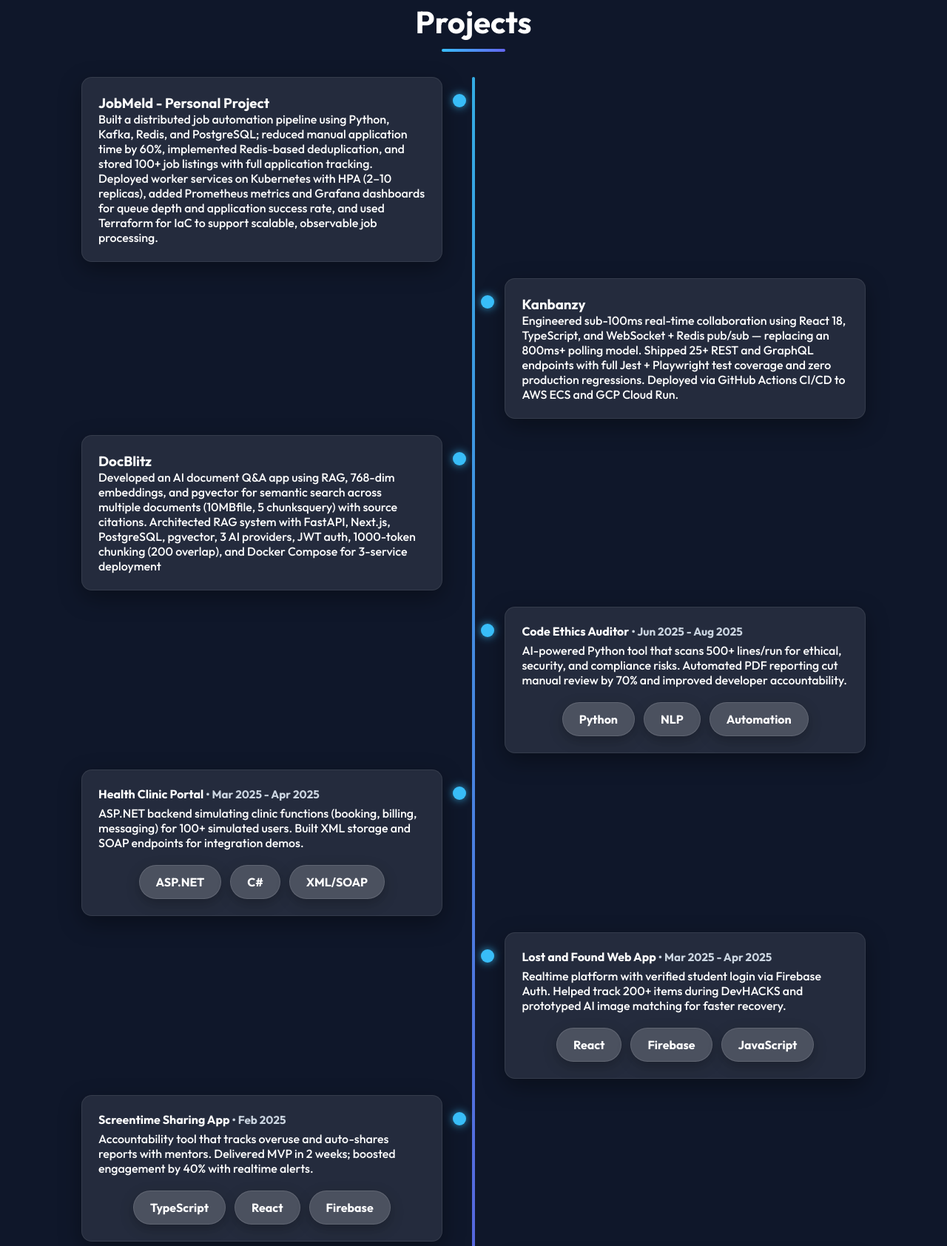
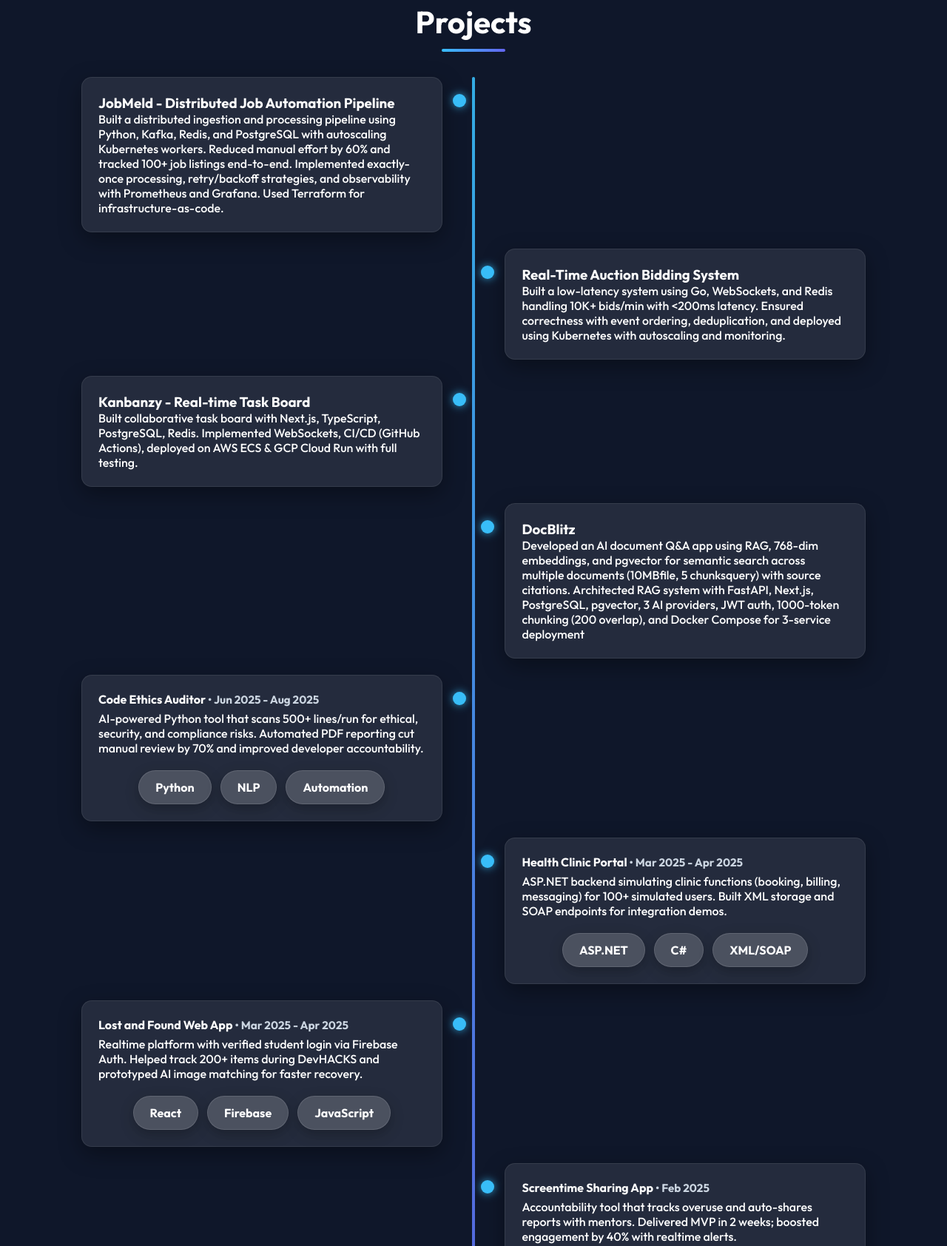
Before and after one commit to SumaReddy369/suma-mallu.github.io, a plain HTML site: page index.html in a window 1280 px wide. Shown: the part 2414-4098 px from the top of the page at 74% size. Drawn offline with Linux system fonts and the light colour scheme.

Commit message:
Revise project descriptions for clarity and detail

```diff
--- a/index.html
+++ b/index.html
@@ -298,49 +298,51 @@
     <h2 class="reveal">Projects</h2>
     <div class="timeline">
       <div class="tl-item left reveal glass">
-          <h3>JobMeld - Personal Project</h3>
-          <p>Built a distributed job automation pipeline using Python, Kafka, Redis, and PostgreSQL; reduced manual application time by 60%,
-implemented Redis-based deduplication, and stored 100+ job listings with full application tracking. Deployed worker services on Kubernetes with HPA (2–10 replicas), added Prometheus metrics and Grafana dashboards for queue
-depth and application success rate, and used Terraform for IaC to support scalable, observable job processing.</p>
+          <h3>JobMeld - Distributed Job Automation Pipeline</h3>
+          <p>Built a distributed ingestion and processing pipeline using Python, Kafka, Redis, and PostgreSQL with autoscaling Kubernetes workers. Reduced manual effort by 60% and tracked 100+ job listings end-to-end. Implemented exactly-once processing, retry/backoff strategies, and observability with Prometheus and Grafana. Used Terraform for infrastructure-as-code.</p>
         </div>
         <div class="tl-item right reveal glass">
-          <h3>Kanbanzy</h3>
-          <p>Engineered sub-100ms real-time collaboration using React 18, TypeScript, and WebSocket + Redis pub/sub — replacing an 800ms+ polling model. Shipped 25+ REST and GraphQL endpoints with full Jest + Playwright test coverage and zero production regressions. Deployed via GitHub Actions CI/CD to AWS ECS and GCP Cloud Run.</p>
+          <h3>Real-Time Auction Bidding System</h3>
+          <p>Built a low-latency system using Go, WebSockets, and Redis handling 10K+ bids/min with <200ms latency. Ensured correctness with event ordering, deduplication, and deployed using Kubernetes with autoscaling and monitoring.</p>
         </div>
         <div class="tl-item left reveal glass">
+          <h3>Kanbanzy - Real-time Task Board</h3>
+          <p>Built collaborative task board with Next.js, TypeScript, PostgreSQL, Redis. Implemented WebSockets, CI/CD (GitHub Actions), deployed on AWS ECS & GCP Cloud Run with full testing.</p>
+        </div>
+        <div class="tl-item right reveal glass">
           <h3>DocBlitz</h3>
           <p>Developed an AI document Q&A app using RAG, 768-dim embeddings, and pgvector for semantic search across multiple documents (10MBfile, 5 chunksquery) with source citations. Architected RAG system with FastAPI, Next.js, PostgreSQL, pgvector, 3 AI providers, JWT auth, 1000-token chunking (200
 overlap), and Docker Compose for 3-service deployment</p>
         </div>
-      <div class="tl-item right reveal glass">
+      <div class="tl-item left reveal glass">
         <div class="tl-title">Code Ethics Auditor <span class="tl-meta">• Jun 2025 - Aug 2025</span></div>
         <p>AI-powered Python tool that scans 500+ lines/run for ethical, security, and compliance risks. Automated PDF reporting cut manual review by 70% and improved developer accountability.</p>
         <div class="skills-grid mt-6">
           <span class="pill">Python</span><span class="pill">NLP</span><span class="pill">Automation</span>
         </div>
       </div>
-        <div class="tl-item left reveal glass">
+        <div class="tl-item right reveal glass">
         <div class="tl-title">Health Clinic Portal <span class="tl-meta">• Mar 2025 - Apr 2025</span></div>
         <p>ASP.NET backend simulating clinic functions (booking, billing, messaging) for 100+ simulated users. Built XML storage and SOAP endpoints for integration demos.</p>
         <div class="skills-grid mt-6">
           <span class="pill">ASP.NET</span><span class="pill">C#</span><span class="pill">XML/SOAP</span>
         </div>
       </div>
-      <div class="tl-item right reveal glass">
+      <div class="tl-item left reveal glass">
         <div class="tl-title">Lost and Found Web App <span class="tl-meta">• Mar 2025 - Apr 2025</span></div>
         <p>Realtime platform with verified student login via Firebase Auth. Helped track 200+ items during DevHACKS and prototyped AI image matching for faster recovery.</p>
         <div class="skills-grid mt-6">
           <span class="pill">React</span><span class="pill">Firebase</span><span class="pill">JavaScript</span>
         </div>
       </div>
-      <div class="tl-item left reveal glass">
+      <div class="tl-item right reveal glass">
         <div class="tl-title">Screentime Sharing App <span class="tl-meta">• Feb 2025</span></div>
         <p>Accountability tool that tracks overuse and auto-shares reports with mentors. Delivered MVP in 2 weeks; boosted engagement by 40% with realtime alerts.</p>
         <div class="skills-grid mt-6">
           <span class="pill">TypeScript</span><span class="pill">React</span><span class="pill">Firebase</span>
         </div>
       </div>
-      <div class="tl-item right reveal glass">
+      <div class="tl-item left reveal glass">
         <div class="tl-title">CSE360 Help System <span class="tl-meta">• Aug 2024 - Dec 2024</span></div>
         <p>Led a 5-member team to build a JavaFX platform managing course help requests for 100+ students. Added auth & role control; improved efficiency by 30%.</p>
         <div class="skills-grid mt-6">
@@ -356,15 +358,15 @@ overlap), and Docker Compose for 3-service deployment</p>
     <div class="timeline">
       <div class="tl-item left reveal glass">
         <div class="tl-title">Software Engineer Intern – Pixel Pirate Studio LLC <span class="tl-meta">• Sep 2025 – Present</span></div>
-        <p>Contributing to OpenMap platform with AI-driven insights and geospatial visualizations projected to serve 5K+ users monthly.</p>
+        <p>Owned CI/CD pipelines, Helm charts, and Kubernetes deployments supporting 5K+ users with 99.95% uptime. Built microservices and integrations (Stripe, Mailchimp), reducing incidents by 80%.</p>
       </div>
       <div class="tl-item right reveal glass">
         <div class="tl-title">Full Stack Development Intern – Nexus Info <span class="tl-meta">• Jun 2025 – Aug 2025</span></div>
-        <p>Built 15+ REST APIs (Node/Express) with Firestore integration, improved backend performance by 40%, and resolved 90% of pre-launch issues via CI testing.</p>
+        <p>Built 15+ Dockerized REST APIs with <200ms latency and improved frontend performance by 40%. Automated deployments and logging for faster debugging.</p>
       </div>
       <div class="tl-item left reveal glass">
         <div class="tl-title">Machine Learning Research Assistant – ASU <span class="tl-meta">• Aug 2024 – Dec 2024</span></div>
-        <p>Trained/fine-tuned ResNet on ImageNet for power-systems data; boosted accuracy by 18%. Automated pipelines cut experiment time by 35% across 50+ DL runs.</p>
+        <p>Built scalable APIs and ML pipelines using Kubernetes and Docker, reducing latency by 35%.</p>
       </div>
       <div class="tl-item right reveal glass">
         <div class="tl-title">Academic Tutor – iVolunteer <span class="tl-meta">• Jan 2024 – May 2024</span></div>
```
